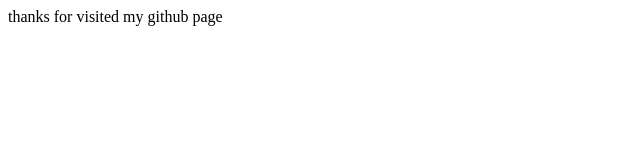
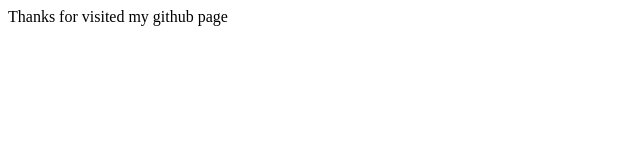
Before and after one commit to bayprase/bayprase.github.io, a plain HTML site: page index.html in a window 1280 px wide. Shown: the full height of the page, 0-640 px from the left. Drawn offline with Linux system fonts and the light colour scheme.

Commit message:
Update index.html

```diff
--- a/index.html
+++ b/index.html
@@ -1,3 +1,10 @@
+<html>
+<head>
+<link href="style.css">
+</head>
+<body>
 <div class="header">
-<p>thanks for visited my github page</p>
+<p>Thanks for visited my github page</p>
 </div>
+</body>
+</html>
```
